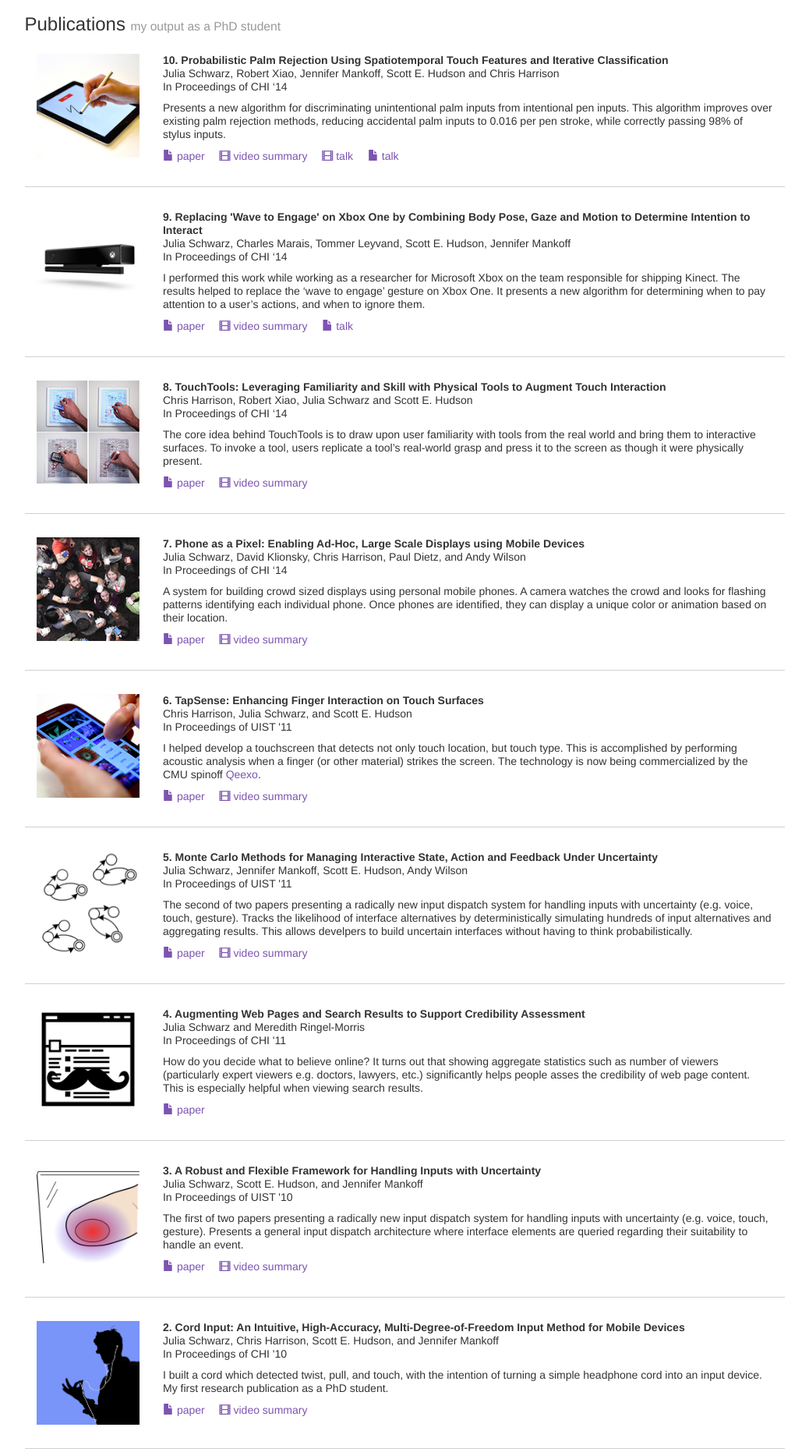
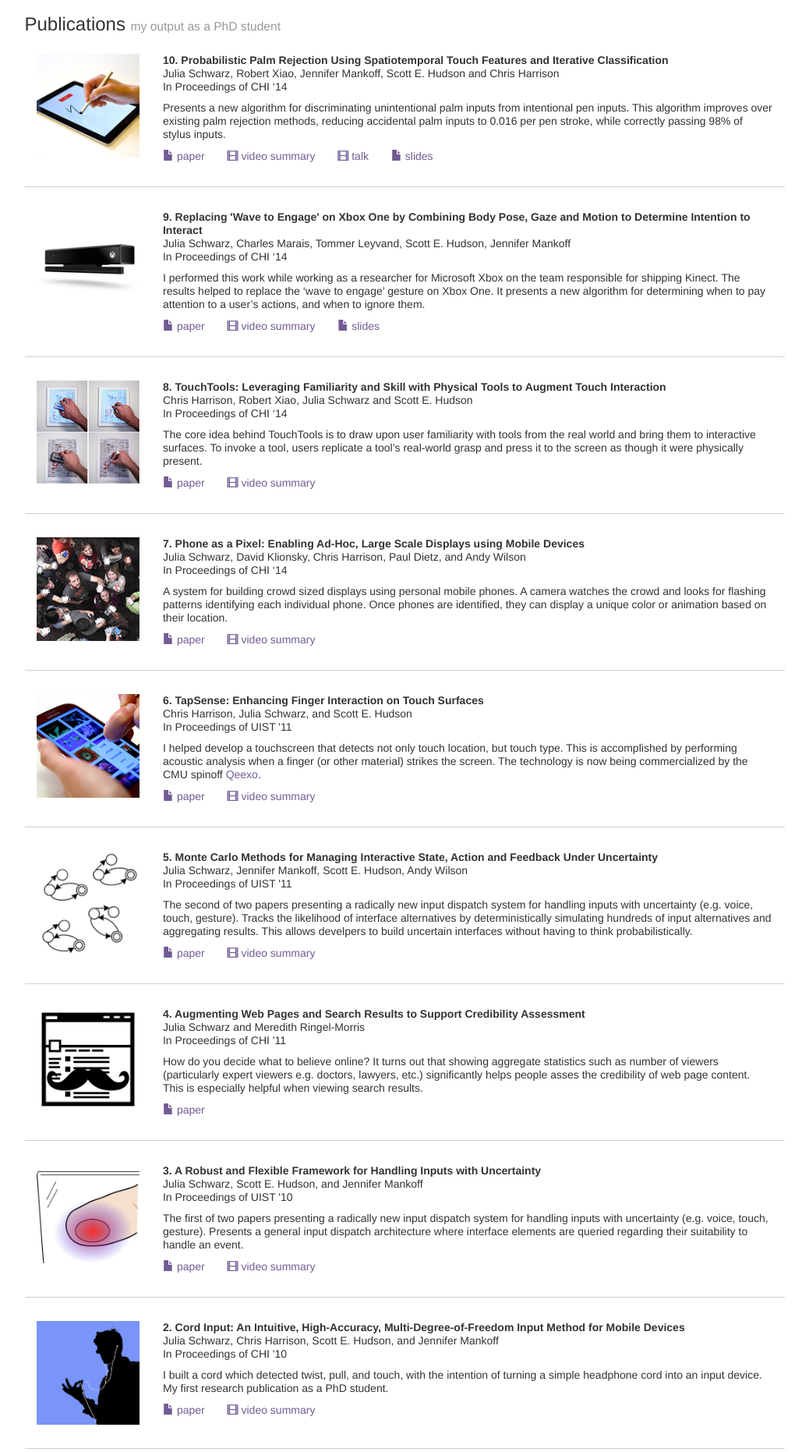
Before and after one commit to julenka/jsnet, a Jekyll site: the page built from index.html, in a window 1280 px wide. Shown: the part 515-2377 px from the top of the page at 78% size, without its empty margins (121-1159 px from the left). Built offline with Jekyll 4.4.1, drawn with Linux system fonts in a browser that asks for light colours.

Commit message:
More tweaking of the design

```diff
--- a/css/main.css
+++ b/css/main.css
@@ -111,12 +111,14 @@
 
 a {
     /*color: #896CB1;*/
-    color: #7C54B1;
+    /*color: #7C54B1;*/
+    color: #735B94;
     /*color: #9C72D5;*/
 }
 a:hover {
     text-decoration: none;
     color: #53416B;
+    color: #aaa;
 }
 
 a.no-decoration{
@@ -156,7 +158,7 @@
 }
 
 .h-divider {
-    padding-right: 15px;
+    padding-right: 25px;
 }
 
 /** Footer **/
--- a/index.html
+++ b/index.html
@@ -136,7 +136,7 @@
                                 {% if page.presentation_pdf %}
                                 <a href="{{site.baseurl}}/{{page.presentation_pdf}}">
                                     <span class="glyphicon glyphicon-file"></span>
-                                    talk</a>
+                                    slides</a>
                                 <span class="h-divider"></span>
                                 {% endif %}
 
@@ -196,23 +196,23 @@
 
                         <div class="clearfix">
                             {% if page.app_link %}
+                                <a href="{{page.app_link}}">
                                 <span class="glyphicon glyphicon-link"></span>
-                                <a href="{{page.app_link}}">
                                     view in app store
                                 </a>
                             <span class="h-divider"></span>
                             {% endif %}
 
                             {% if page.library_link %}
+                            <a href="{{page.library_link}}">
                             <span class="glyphicon glyphicon-link"></span>
-                            <a href="{{page.library_link}}">
                                 view library
                             </a>
                             <span class="h-divider"></span>
                             {% endif %}
                             {% if page.demo_video %}
-                            <span class="glyphicon glyphicon-film"></span>
                             <a href="{{ page.demo_video }}">
+                                <span class="glyphicon glyphicon-film"></span>
                                 video summary</a>
                             <span class="h-divider"></span>
                             {% endif %}
```
